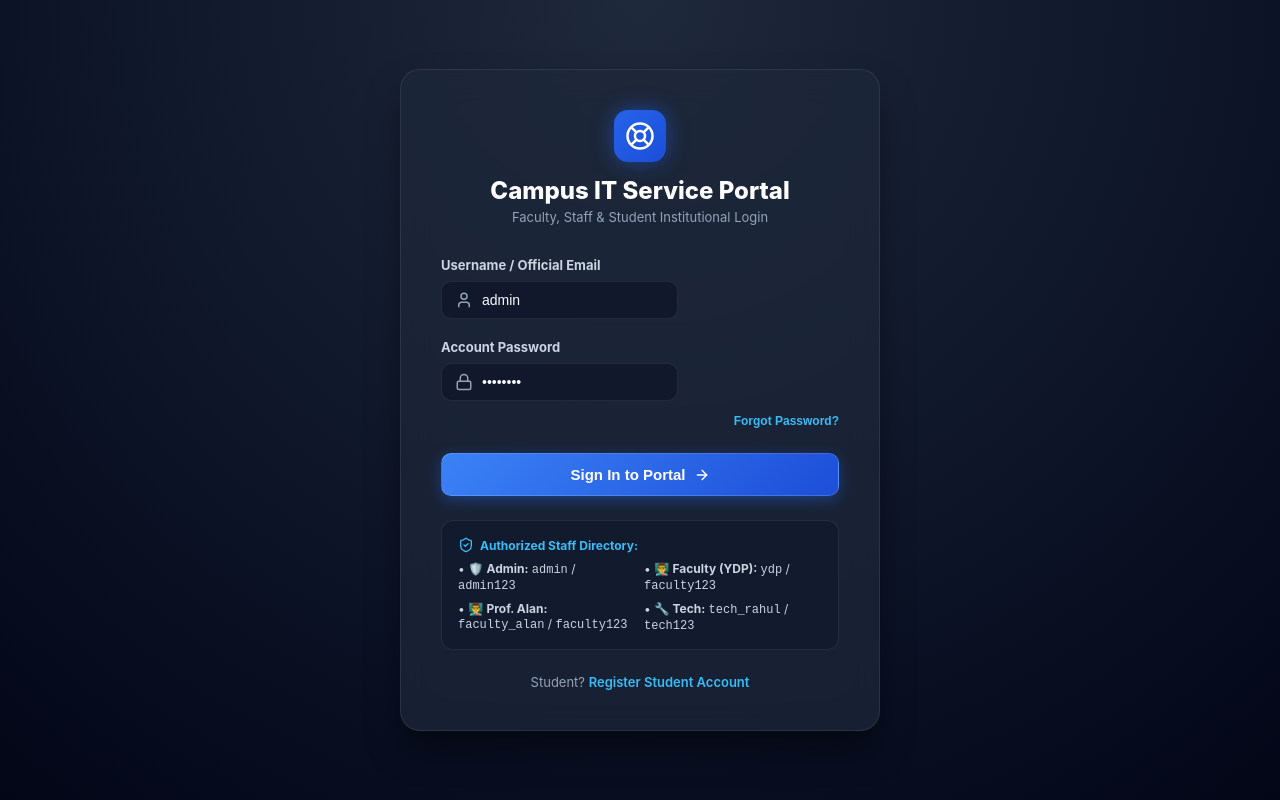
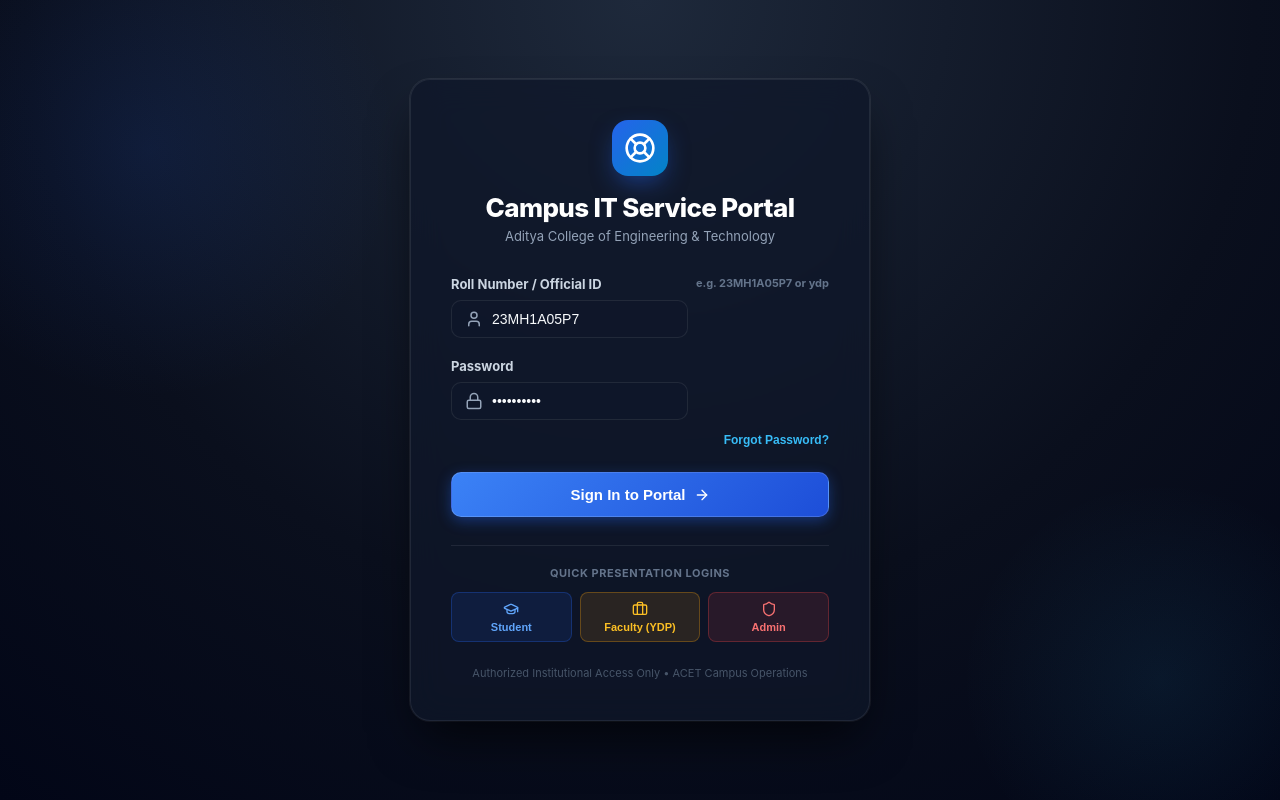
Before and after one commit to ganeshaddanki06/it-helpdesk-system, a React app in the folder frontend/: page /login in a window 1280 px wide. Built offline with nearby package versions, Linux system fonts and the light colour scheme; the HTML template or start-up script is replaced by a standard one.

Commit message:
Revamp Login UI: remove register link and add sleek role chips

```diff
--- a/frontend/src/pages/Login.jsx
+++ b/frontend/src/pages/Login.jsx
@@ -1,6 +1,6 @@
 import React, { useState } from 'react';
-import { useNavigate, Link, useLocation } from 'react-router-dom';
-import { LifeBuoy, Lock, User, ArrowRight, ShieldCheck, KeyRound, Mail, X } from 'lucide-react';
+import { useNavigate, useLocation } from 'react-router-dom';
+import { LifeBuoy, Lock, User, ArrowRight, KeyRound, Mail, X, Shield, GraduationCap, Briefcase } from 'lucide-react';
 import { useAuth } from '../context/AuthContext';
 import { authService } from '../services/authService';
 
@@ -9,8 +9,8 @@
   const location = useLocation();
   const { login } = useAuth();
 
-  const [usernameOrEmail, setUsernameOrEmail] = useState('admin');
-  const [password, setPassword] = useState('admin123');
+  const [usernameOrEmail, setUsernameOrEmail] = useState('23mh1a05p7');
+  const [password, setPassword] = useState('23mh1a05p7');
   const [submitting, setSubmitting] = useState(false);
   const [error, setError] = useState(null);
 
@@ -30,7 +30,7 @@
       await login(usernameOrEmail, password);
       navigate(from, { replace: true });
     } catch (err) {
-      setError(err.message || 'Invalid username or password.');
+      setError(err.message || 'Invalid Roll Number/Username or Password.');
     } finally {
       setSubmitting(false);
     }
@@ -57,42 +57,95 @@
     }
   };
 
+  // One-click quick role selector for presentation
+  const setQuickRole = (u, p) => {
+    setUsernameOrEmail(u);
+    setPassword(p);
+    setError(null);
+  };
+
   return (
-    <div style={{ minHeight: '100vh', display: 'flex', alignItems: 'center', justifyContent: 'center', background: 'radial-gradient(circle at 50% 0%, #1e293b 0%, #0f172a 50%, #020617 100%)', padding: '1.5rem' }}>
-      <div className="card" style={{ width: '100%', maxWidth: '480px', padding: '2.5rem', boxShadow: '0 20px 35px -5px rgba(0, 0, 0, 0.5)' }}>
+    <div style={{
+      minHeight: '100vh',
+      display: 'flex',
+      alignItems: 'center',
+      justifyContent: 'center',
+      background: 'radial-gradient(circle at 50% 0%, #1e293b 0%, #0a0f1d 60%, #020617 100%)',
+      padding: '1.5rem',
+      position: 'relative',
+      overflow: 'hidden'
+    }}>
+      {/* Decorative ambient background glows */}
+      <div style={{ position: 'absolute', width: '500px', height: '500px', borderRadius: '50%', background: 'radial-gradient(circle, rgba(37,99,235,0.12) 0%, transparent 70%)', top: '-100px', left: '-100px', pointerEvents: 'none' }} />
+      <div style={{ position: 'absolute', width: '400px', height: '400px', borderRadius: '50%', background: 'radial-gradient(circle, rgba(56,189,248,0.08) 0%, transparent 70%)', bottom: '-80px', right: '-80px', pointerEvents: 'none' }} />
+
+      <div className="card" style={{
+        width: '100%',
+        maxWidth: '460px',
+        padding: '2.5rem',
+        borderRadius: '1.25rem',
+        boxShadow: '0 25px 50px -12px rgba(0, 0, 0, 0.7), 0 0 0 1px rgba(255, 255, 255, 0.08)',
+        backdropFilter: 'blur(16px)',
+        backgroundColor: 'rgba(15, 23, 42, 0.75)'
+      }}>
+        {/* Portal Branding Header */}
         <div style={{ textAlign: 'center', marginBottom: '2rem' }}>
-          <div style={{ width: '52px', height: '52px', background: 'linear-gradient(135deg, #2563eb 0%, #1d4ed8 100%)', borderRadius: '14px', display: 'flex', alignItems: 'center', justifyContent: 'center', margin: '0 auto 0.875rem auto', boxShadow: '0 0 20px rgba(37, 99, 235, 0.5)' }}>
-            <LifeBuoy style={{ width: '30px', height: '30px', color: '#ffffff' }} />
+          <div style={{
+            width: '56px',
+            height: '56px',
+            background: 'linear-gradient(135deg, #2563eb 0%, #0284c7 100%)',
+            borderRadius: '16px',
+            display: 'flex',
+            alignItems: 'center',
+            justifyContent: 'center',
+            margin: '0 auto 1rem auto',
+            boxShadow: '0 10px 25px -5px rgba(37, 99, 235, 0.5)'
+          }}>
+            <LifeBuoy style={{ width: '32px', height: '32px', color: '#ffffff' }} />
           </div>
-          <h2 style={{ fontSize: '1.5rem', fontWeight: 800, color: '#ffffff' }}>Campus IT Service Portal</h2>
-          <p style={{ fontSize: '0.8125rem', color: '#94a3b8', marginTop: '0.25rem' }}>Faculty, Staff & Student Institutional Login</p>
+          <h2 style={{ fontSize: '1.625rem', fontWeight: 800, color: '#ffffff', letterSpacing: '-0.025em' }}>Campus IT Service Portal</h2>
+          <p style={{ fontSize: '0.8125rem', color: '#94a3b8', marginTop: '0.35rem' }}>Aditya College of Engineering & Technology</p>
         </div>
 
         {error && (
-          <div style={{ backgroundColor: 'rgba(239, 68, 68, 0.15)', border: '1px solid #ef4444', color: '#f87171', padding: '0.75rem', borderRadius: '0.5rem', marginBottom: '1.25rem', fontSize: '0.8125rem' }}>
+          <div style={{
+            backgroundColor: 'rgba(239, 68, 68, 0.12)',
+            border: '1px solid rgba(239, 68, 68, 0.4)',
+            color: '#f87171',
+            padding: '0.75rem 1rem',
+            borderRadius: '0.625rem',
+            marginBottom: '1.25rem',
+            fontSize: '0.8125rem',
+            lineHeight: 1.4
+          }}>
             {error}
           </div>
         )}
 
         <form onSubmit={handleSubmit}>
+          {/* Username / Roll Number Input */}
           <div className="form-group" style={{ marginBottom: '1.25rem' }}>
-            <label className="form-label">Username / Official Email</label>
+            <label className="form-label" style={{ display: 'flex', justifyContent: 'space-between' }}>
+              <span>Roll Number / Official ID</span>
+              <span style={{ fontSize: '0.6875rem', color: '#64748b' }}>e.g. 23MH1A05P7 or ydp</span>
+            </label>
             <div style={{ position: 'relative' }}>
               <input
                 type="text"
                 required
                 value={usernameOrEmail}
                 onChange={(e) => setUsernameOrEmail(e.target.value)}
-                placeholder="e.g. admin or ydp"
+                placeholder="Enter Roll Number or Staff ID"
                 className="form-input"
-                style={{ paddingLeft: '2.5rem' }}
+                style={{ paddingLeft: '2.5rem', textTransform: 'uppercase' }}
               />
               <User style={{ width: '1.125rem', height: '1.125rem', color: '#94a3b8', position: 'absolute', left: '0.875rem', top: '50%', transform: 'translateY(-50%)' }} />
             </div>
           </div>
 
+          {/* Password Input */}
           <div className="form-group" style={{ marginBottom: '0.5rem' }}>
-            <label className="form-label">Account Password</label>
+            <label className="form-label">Password</label>
             <div style={{ position: 'relative' }}>
               <input
                 type="password"
@@ -112,32 +165,101 @@
             <button
               type="button"
               onClick={() => setShowForgotModal(true)}
-              style={{ background: 'none', border: 'none', color: '#38bdf8', fontSize: '0.75rem', fontWeight: 600, cursor: 'pointer' }}
+              style={{ background: 'none', border: 'none', color: '#38bdf8', fontSize: '0.75rem', fontWeight: 600, cursor: 'pointer', padding: 0 }}
             >
               Forgot Password?
             </button>
           </div>
 
-          <button type="submit" disabled={submitting} className="btn-primary" style={{ width: '100%', justifyContent: 'center', padding: '0.75rem', fontSize: '0.9375rem' }}>
+          {/* Sign In Submit Button */}
+          <button
+            type="submit"
+            disabled={submitting}
+            className="btn-primary"
+            style={{ width: '100%', justifyContent: 'center', padding: '0.8125rem', fontSize: '0.9375rem', fontWeight: 700, borderRadius: '0.625rem' }}
+          >
             {submitting ? 'Authenticating...' : 'Sign In to Portal'} <ArrowRight style={{ width: '1rem', height: '1rem', marginLeft: '0.5rem' }} />
           </button>
         </form>
 
-        {/* Institutional Directory Box */}
-        <div style={{ marginTop: '1.5rem', backgroundColor: 'rgba(15, 23, 42, 0.6)', border: '1px solid var(--border-glass)', borderRadius: '0.75rem', padding: '1rem', fontSize: '0.75rem', color: '#cbd5e1' }}>
-          <div style={{ display: 'flex', alignItems: 'center', gap: '0.375rem', fontWeight: 700, color: '#38bdf8', marginBottom: '0.5rem' }}>
-            <ShieldCheck style={{ width: '1rem', height: '1rem' }} /> Authorized Staff Directory:
+        {/* Presentation Fast-Login Chips */}
+        <div style={{ marginTop: '1.75rem', paddingTop: '1.25rem', borderTop: '1px solid rgba(255, 255, 255, 0.08)' }}>
+          <div style={{ fontSize: '0.6875rem', textTransform: 'uppercase', letterSpacing: '0.05em', color: '#64748b', fontWeight: 700, marginBottom: '0.75rem', textAlign: 'center' }}>
+            Quick Presentation Logins
           </div>
-          <div style={{ display: 'grid', gridTemplateColumns: '1fr 1fr', gap: '0.5rem' }}>
-            <div>• 🛡️ <strong>Admin:</strong> <code>admin</code> / <code>admin123</code></div>
-            <div>• 👨‍🏫 <strong>Faculty (YDP):</strong> <code>ydp</code> / <code>faculty123</code></div>
-            <div>• 👨‍🏫 <strong>Prof. Alan:</strong> <code>faculty_alan</code> / <code>faculty123</code></div>
-            <div>• 🔧 <strong>Tech:</strong> <code>tech_rahul</code> / <code>tech123</code></div>
+
+          <div style={{ display: 'grid', gridTemplateColumns: 'repeat(3, 1fr)', gap: '0.5rem' }}>
+            <button
+              type="button"
+              onClick={() => setQuickRole('23mh1a05p7', '23mh1a05p7')}
+              style={{
+                backgroundColor: 'rgba(37, 99, 235, 0.12)',
+                border: '1px solid rgba(37, 99, 235, 0.3)',
+                color: '#60a5fa',
+                padding: '0.5rem',
+                borderRadius: '0.5rem',
+                fontSize: '0.6875rem',
+                fontWeight: 700,
+                display: 'flex',
+                flexDirection: 'column',
+                alignItems: 'center',
+                gap: '0.25rem',
+                cursor: 'pointer',
+                transition: 'all 0.15s ease'
+              }}
+            >
+              <GraduationCap style={{ width: '1rem', height: '1rem' }} /> Student
+            </button>
+
+            <button
+              type="button"
+              onClick={() => setQuickRole('ydp', 'faculty123')}
+              style={{
+                backgroundColor: 'rgba(245, 158, 11, 0.12)',
+                border: '1px solid rgba(245, 158, 11, 0.3)',
+                color: '#fbbf24',
+                padding: '0.5rem',
+                borderRadius: '0.5rem',
+                fontSize: '0.6875rem',
+                fontWeight: 700,
+                display: 'flex',
+                flexDirection: 'column',
+                alignItems: 'center',
+                gap: '0.25rem',
+                cursor: 'pointer',
+                transition: 'all 0.15s ease'
+              }}
+            >
+              <Briefcase style={{ width: '1rem', height: '1rem' }} /> Faculty (YDP)
+            </button>
+
+            <button
+              type="button"
+              onClick={() => setQuickRole('admin', 'admin123')}
+              style={{
+                backgroundColor: 'rgba(239, 68, 68, 0.12)',
+                border: '1px solid rgba(239, 68, 68, 0.3)',
+                color: '#f87171',
+                padding: '0.5rem',
+                borderRadius: '0.5rem',
+                fontSize: '0.6875rem',
+                fontWeight: 700,
+                display: 'flex',
+                flexDirection: 'column',
+                alignItems: 'center',
+                gap: '0.25rem',
+                cursor: 'pointer',
+                transition: 'all 0.15s ease'
+              }}
+            >
+              <Shield style={{ width: '1rem', height: '1rem' }} /> Admin
+            </button>
           </div>
         </div>
 
-        <div style={{ textAlign: 'center', marginTop: '1.5rem', fontSize: '0.8125rem', color: '#94a3b8' }}>
-          Student? <Link to="/register" style={{ color: '#38bdf8', fontWeight: 600 }}>Register Student Account</Link>
+        {/* Institutional Security Notice */}
+        <div style={{ textAlign: 'center', marginTop: '1.5rem', fontSize: '0.6875rem', color: '#475569' }}>
+          Authorized Institutional Access Only • ACET Campus Operations
         </div>
       </div>
 
@@ -154,7 +276,7 @@
                 <KeyRound style={{ width: '24px', height: '24px', color: '#38bdf8' }} />
               </div>
               <h3 style={{ fontSize: '1.25rem', fontWeight: 800, color: '#ffffff' }}>Reset Account Password</h3>
-              <p style={{ fontSize: '0.8125rem', color: '#94a3b8', marginTop: '0.25rem' }}>Enter your username or email to receive reset instructions.</p>
+              <p style={{ fontSize: '0.8125rem', color: '#94a3b8', marginTop: '0.25rem' }}>Enter your Roll Number or Staff ID to receive reset instructions.</p>
             </div>
 
             {forgotMsg.text && (
@@ -173,14 +295,14 @@
 
             <form onSubmit={handleForgotSubmit}>
               <div className="form-group" style={{ marginBottom: '1.5rem' }}>
-                <label className="form-label">Username or Registered Email</label>
+                <label className="form-label">Roll Number or Registered Email</label>
                 <div style={{ position: 'relative' }}>
                   <input
                     type="text"
                     required
                     value={forgotInput}
                     onChange={(e) => setForgotInput(e.target.value)}
-                    placeholder="e.g. ydp or admin"
+                    placeholder="e.g. 23MH1A05P7 or ydp"
                     className="form-input"
                     style={{ paddingLeft: '2.5rem' }}
                   />
```
